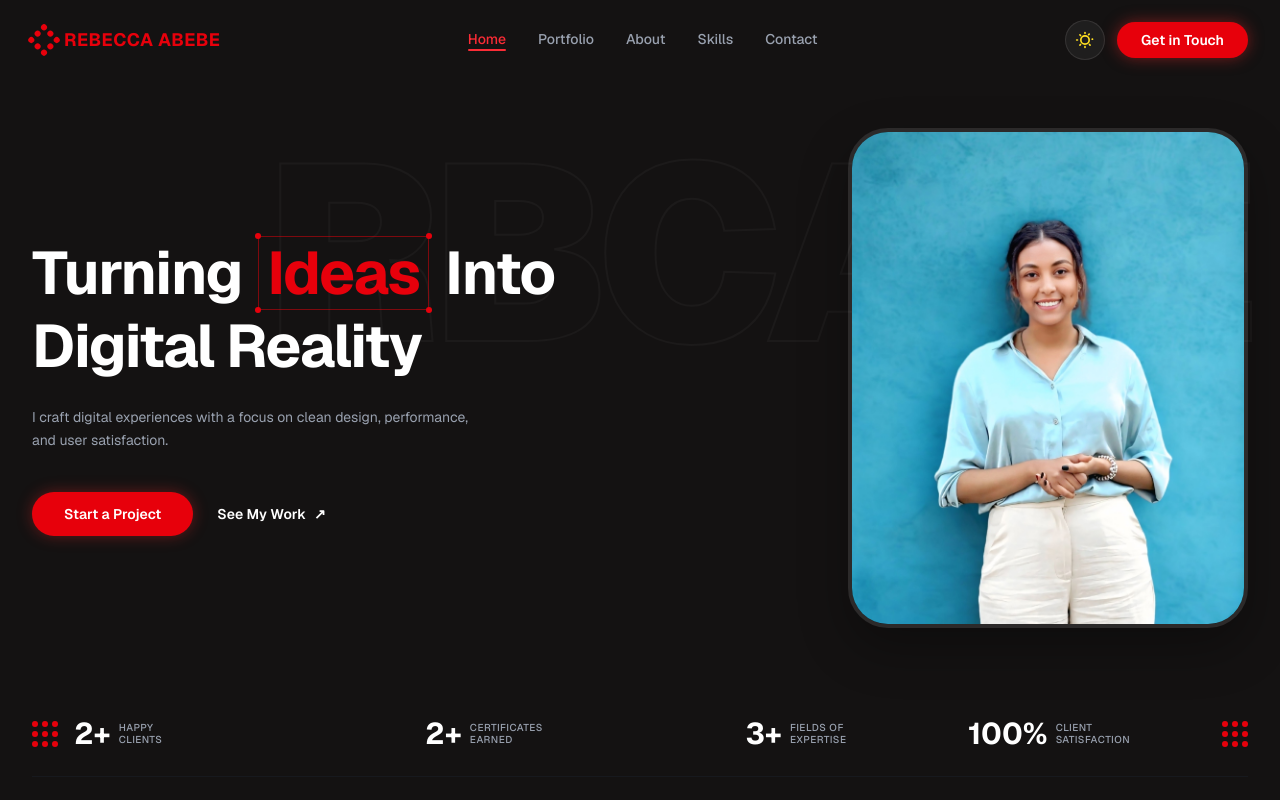
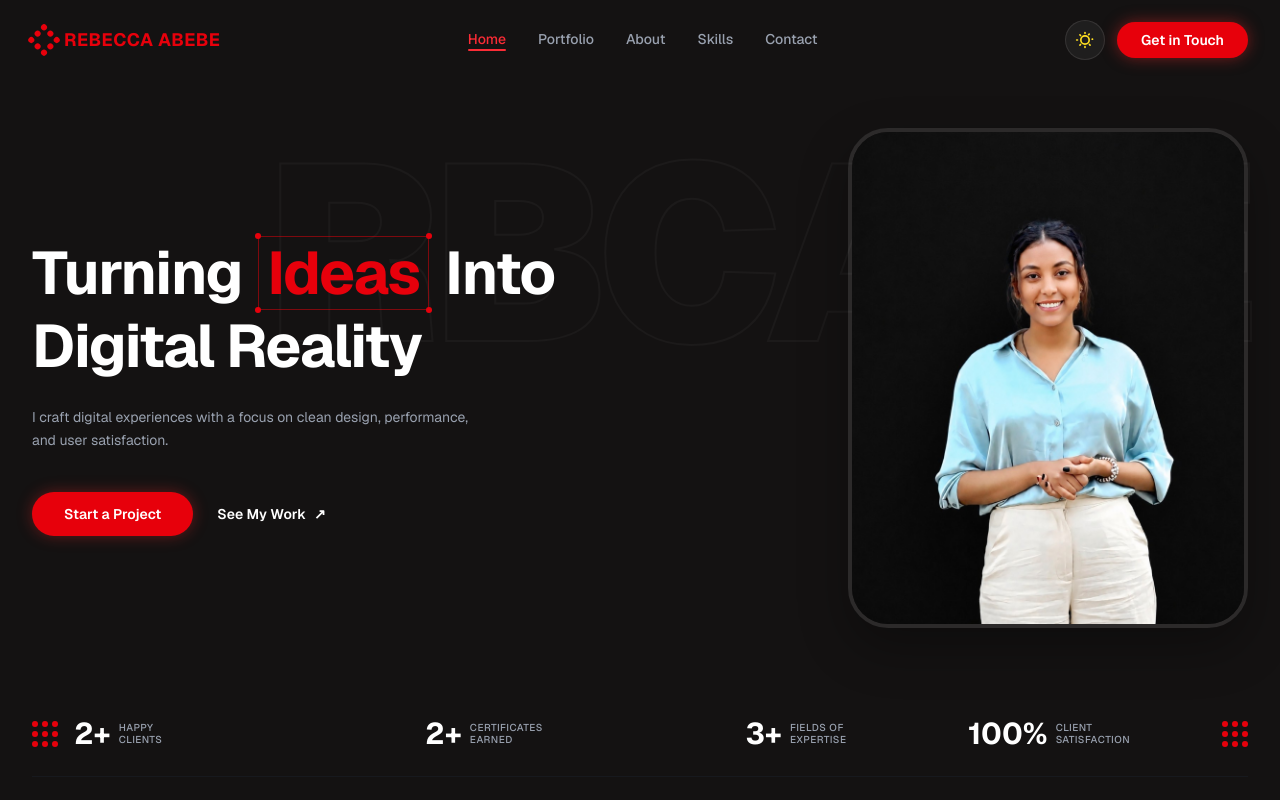
Before and after one commit to RoberaET/Rebeccav1, a Next.js app: page / in a window 1280 px wide. Shown: the top 800 px of the page. Built offline with nearby package versions, Linux system fonts and the light colour scheme.

Commit message:
Swap hero image to the new version with black background

```diff
--- a/app/page.tsx
+++ b/app/page.tsx
@@ -302,7 +302,7 @@ const Hero = () => {
         </div>
 
         <div style={heroImg} className="hidden md:block w-[320px] lg:w-[400px] shrink-0 z-10">
-          <img src="/rebecca-hero.jpg" alt="Rebecca Abebe" className="object-cover w-full aspect-[4/5] rounded-[2.5rem] shadow-[0_20px_50px_rgba(0,0,0,0.3)] border-4 border-white/10" />
+          <img src="/rebecca-hero-black.png" alt="Rebecca Abebe" className="object-cover w-full aspect-[4/5] rounded-[2.5rem] shadow-[0_20px_50px_rgba(0,0,0,0.3)] border-4 border-white/10" />
         </div>
       </div>
 
@@ -670,7 +670,7 @@ const FooterCTA = () => {
         </div>
       </div>
       <div className="hidden lg:flex absolute right-10 bottom-10 w-[240px] h-[320px] items-end pointer-events-none">
-        <img src="/rebecca-hero.jpg" alt="Rebecca Abebe" className="object-cover w-full h-full rounded-3xl shadow-xl border-4 border-white/5 opacity-80" />
+        <img src="/rebecca-hero-black.png" alt="Rebecca Abebe" className="object-cover w-full h-full rounded-3xl shadow-xl border-4 border-white/5 opacity-80" />
       </div>
     </div>
   </section>
```
Also changed, not shown: public/rebecca-hero-black.png (added).
